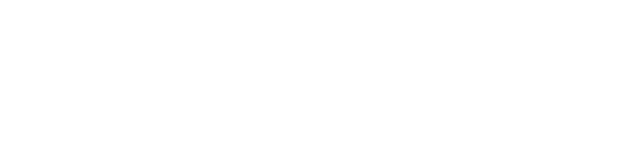
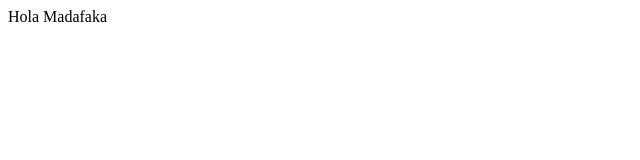
Before and after one commit to HeydrichElriko/git-prueba, a plain HTML site: page index.html in a window 1280 px wide. Shown: the whole page, without its empty margins (0-640 px from the left). Drawn offline with Linux system fonts and the light colour scheme.

Commit message:
Se actualizo el index.html

```diff
--- a/index.html
+++ b/index.html
@@ -5,5 +5,7 @@
         <meta name="viewport" content="width=device-width, initial-scale=1.0" />
         <title>Git</title>
     </head>
-    <body></body>
+    <body>
+        Hola Madafaka
+    </body>
 </html>
```
